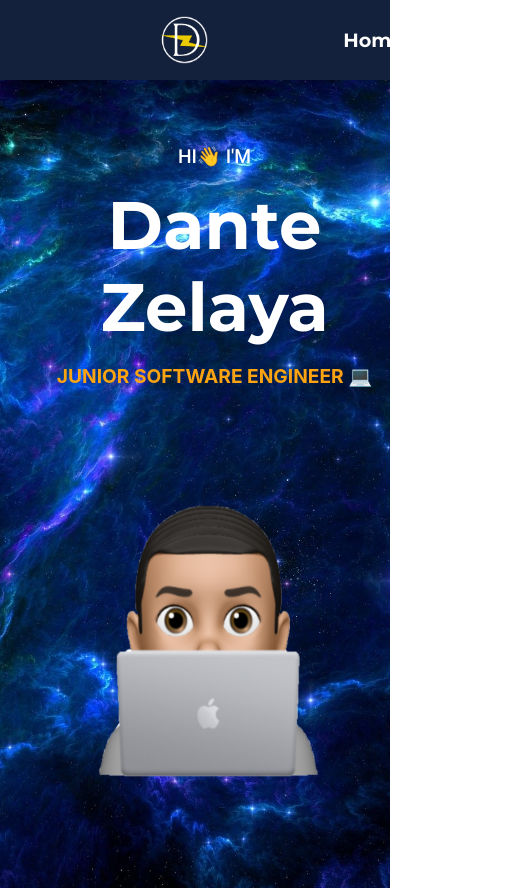
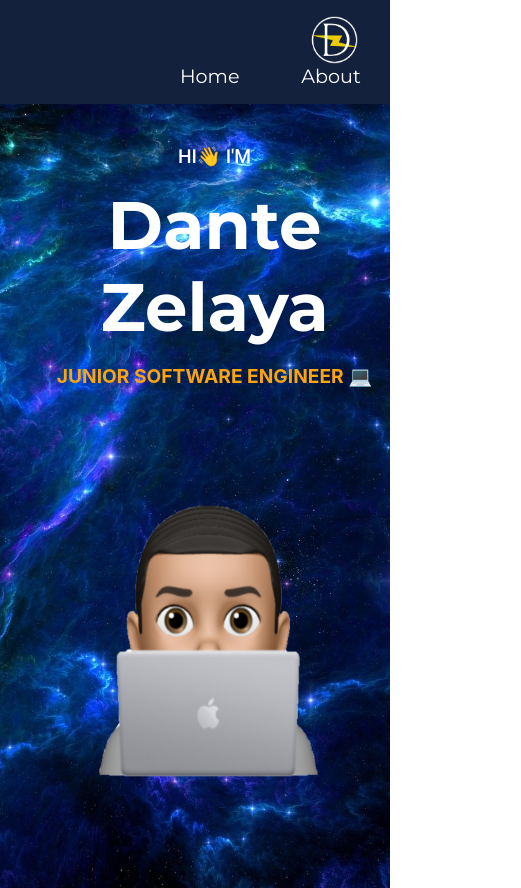
Before and after one commit to dantaayy/my-portfolio, a plain HTML site: page index.html in a window 390 px wide. Shown: the top 888 px of the page, 521 px wide, since content can reach past the window. Drawn offline with Linux system fonts and the light colour scheme.

Commit message:
updating media querie

```diff
--- a/index.css
+++ b/index.css
@@ -59,7 +59,6 @@ body {
     display: flex;
     align-items: center;
     justify-content: space-between;
-    max-width: 1200px;
     width: 100%;
     padding: 0rem 1rem;
     margin: 0rem 9rem;
@@ -78,7 +77,6 @@ nav {
     justify-content: space-around;
     flex-grow: 1;
     margin-left: 35%;
-    font-weight: bold;
 }
 
 nav a {
@@ -143,15 +141,11 @@ nav a:hover {
     color: #FCA311;
 }
 
-.portrait {
-    overflow: hidden;
-    opacity: 1;
-}
-
-/* Keep intrinsic value of image noneed to adjust */
 .portrait img {
     height: 90%;
     width: 90%;
+    max-width: 100%;
+    overflow: hidden;
 }
 
 .projects-container>* {
@@ -191,6 +185,20 @@ footer {
 }
 
 @media screen and (max-width: 950px) {
+    .header {
+        width: 100%;
+    }
+
+    .menu-container {
+        display: flex;
+        flex-direction: column;
+    }
+
+    nav {
+        margin: 0;
+
+    }
+
     .about-container {
         display: flex;
         flex-direction: column;
```
